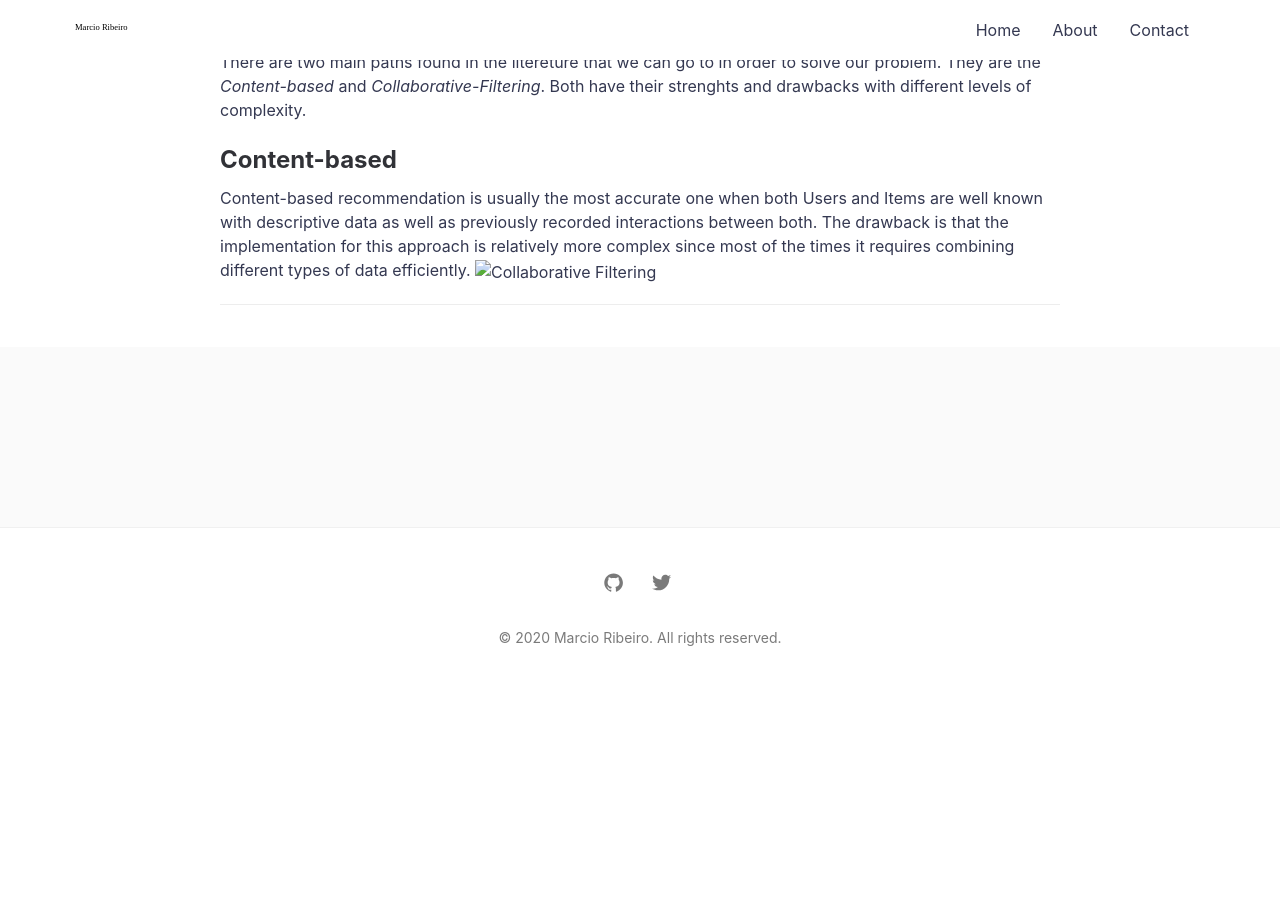
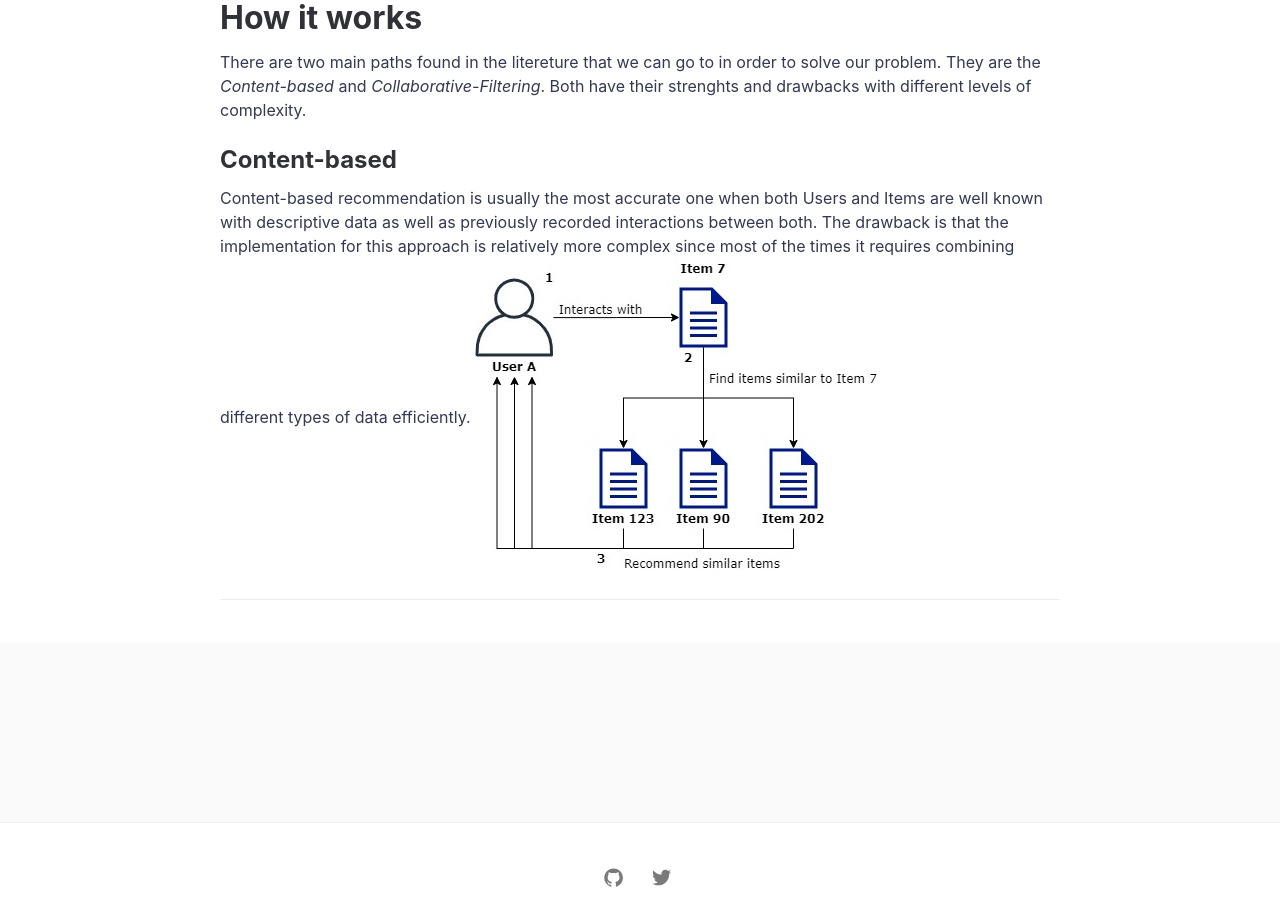
Before and after one commit to marciovai/marciovai.github.io, a Jekyll site: the page built from _posts/2020-06-21-a-simple-recommendation-system-in-python.md, in a window 1280 px wide and 900 px high, scrolled down 834 px. Built offline with Jekyll 4.4.1, drawn with Linux system fonts in a browser that asks for light colours; comment, search, counter and statistics services are not loaded; before the commit the page ends 1527 px from its top, so only the background shows below that.

Commit message:
Move folder location of post image

```diff
--- a/_posts/2020-06-21-a-simple-recommendation-system-in-python.md
+++ b/_posts/2020-06-21-a-simple-recommendation-system-in-python.md
@@ -13,4 +13,4 @@ There are two main paths found in the litereture that we can go to in order to s
 
 ## Content-based
 Content-based recommendation is usually the most accurate one when both Users and Items are well known with descriptive data as well as previously recorded interactions between both. The drawback is that the implementation for this approach is relatively more complex since most of the times it requires combining different types of data efficiently.
-![Collaborative Filtering](/_img/collaborative-filtering-example.jpg)
+![Collaborative Filtering](/images/collaborative-filtering-example.jpg)
```
Also changed, not shown: images/collaborative-filtering-example.jpg (renamed from _img/collaborative-filtering-example.jpg).
